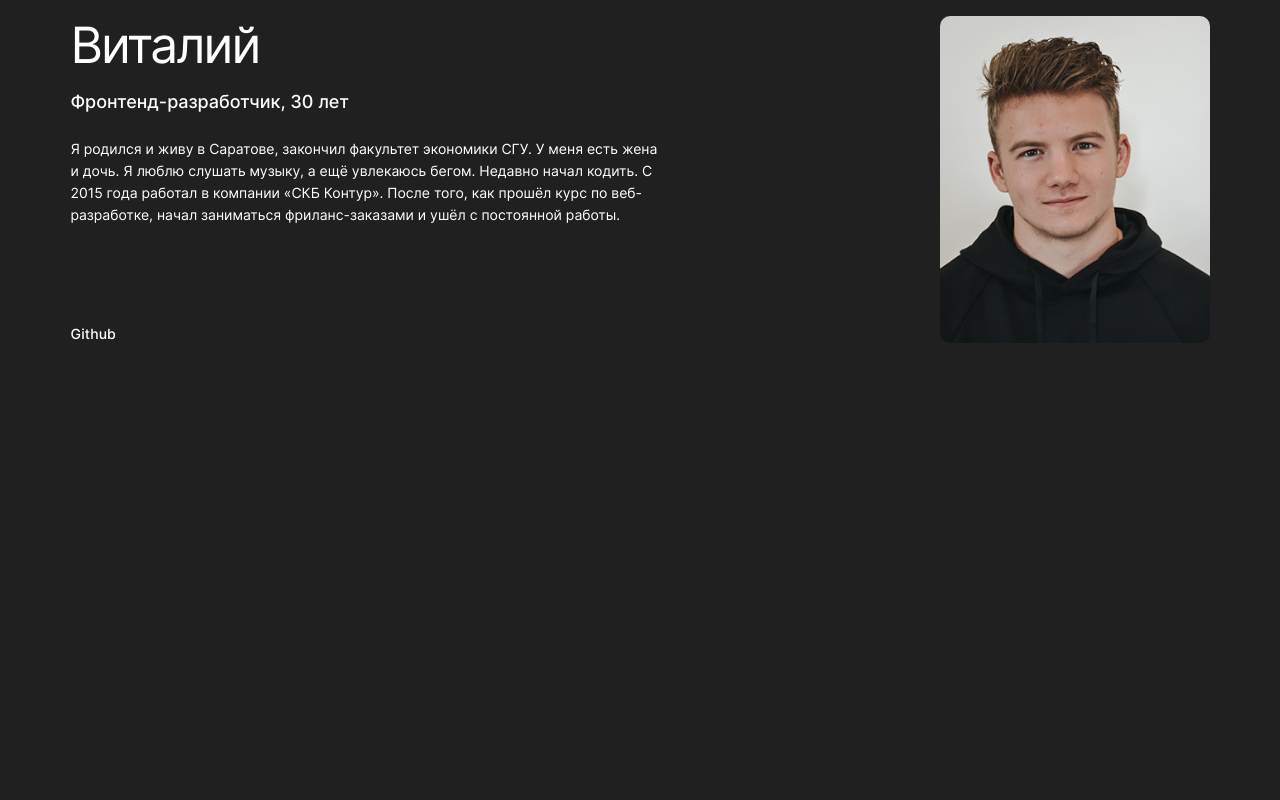
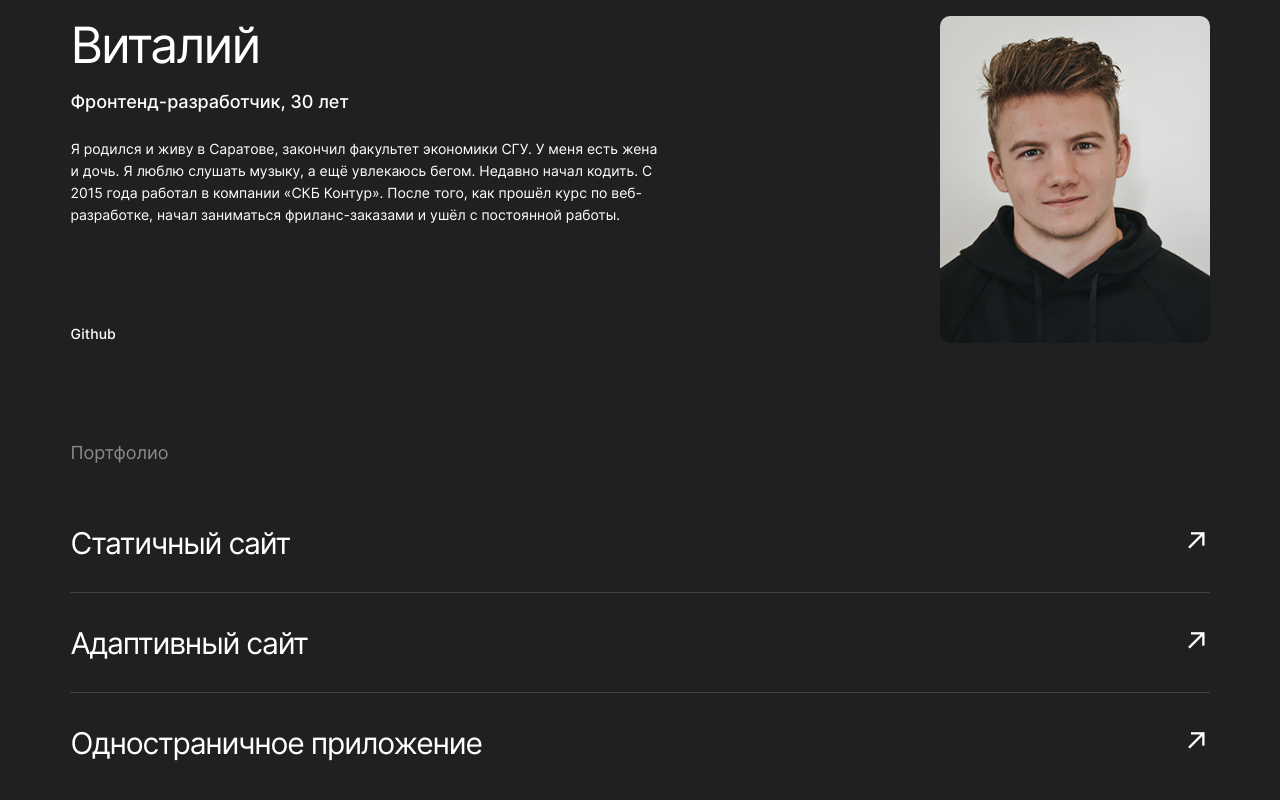
Before and after one commit to tatsenko-m/movies-explorer-frontend, a React (Create React App) app: page / in a window 1280 px wide. Shown: the part 2088-2888 px from the top of the page. Before the commit the page ends 2431 px from the top, so only its background shows below. Built offline with nearby package versions, Linux system fonts and the light colour scheme.

Commit message:
feat: сверстать Portfolio для desktop

```diff
--- a/src/components/Main/Main.js
+++ b/src/components/Main/Main.js
@@ -4,6 +4,7 @@ import Promo from '../Promo/Promo';
 import AboutProject from '../AboutProject/AboutProject';
 import Techs from '../Techs/Techs';
 import AboutMe from '../AboutMe/AboutMe';
+import Portfolio from '../Portfolio/Portfolio';
 
 const Main = () => {
   return (
@@ -12,6 +13,7 @@ const Main = () => {
       <AboutProject />
       <Techs />
       <AboutMe />
+      <Portfolio />
     </>
   );
 };
--- a/src/components/Portfolio/Portfolio.css
+++ b/src/components/Portfolio/Portfolio.css
@@ -0,0 +1,82 @@
+.portfolio {
+  width: 89vw;
+  max-width: 1140px;
+  display: flex;
+  flex-direction: column;
+  box-sizing: border-box;
+  margin: 0 auto;
+  padding: 100px 0 125px;
+}
+
+.portfolio__heading {
+  font-family: "Inter", "Arial", sans-serif;
+  color: #8b8b8b;
+  font-size: 18px;
+  font-style: normal;
+  font-weight: 400;
+  line-height: 20px;
+  -webkit-font-smoothing: antialiased;
+  -moz-osx-font-smoothing: grayscale;
+  margin: 0 0 50px;
+  padding: 0;
+}
+
+.portfolio__links {
+  display: flex;
+  flex-direction: column;
+  list-style: none;
+  align-items: stretch;
+  row-gap: 20px;
+  margin: 0;
+  padding: 0;
+}
+
+.portfolio__item::after {
+  display: block;
+  content: " ";
+  border-bottom: 1px solid #424242;
+  padding-top: 19px;
+}
+
+.portfolio__item:last-child::after {
+  content: none;
+}
+
+.portfolio__link {
+  display: flex;
+  justify-content: space-between;
+  align-items: center;
+  text-decoration: none;
+  opacity: 1;
+  transition: opacity 1s;
+}
+
+.portfolio__link:hover {
+  opacity: 0.7;
+}
+
+.portfolio__link-text {
+  font-family: "Inter", "Arial", sans-serif;
+  color: #fff;
+  font-size: 30px;
+  font-style: normal;
+  font-weight: 400;
+  line-height: 50px;
+  letter-spacing: -1.2px;
+  -webkit-font-smoothing: antialiased;
+  -moz-osx-font-smoothing: grayscale;
+  margin: 0;
+  padding: 0;
+}
+
+.portfolio__arrow-symbol {
+  font-family: "Inter", "Arial", sans-serif;
+  color: #fff;
+  font-size: 30px;
+  font-style: normal;
+  font-weight: 400;
+  line-height: 60px;
+  letter-spacing: -1.2px;
+  margin: 0;
+  padding: 0;
+}
--- a/src/components/Portfolio/Portfolio.js
+++ b/src/components/Portfolio/Portfolio.js
@@ -5,23 +5,23 @@ const Portfolio = () => {
     <section className="portfolio">
       <h2 className="portfolio__heading">Портфолио</h2>
       <nav>
-        <ul>
+        <ul className="portfolio__links">
           <li className="portfolio__item">
             <Link to="https://github.com/tatsenko-m/how-to-learn" target="_blank" className="portfolio__link">
               <p className="portfolio__link-text">Статичный сайт</p>
-              <div className="portfolio__link-icon"></div>
+              <span className="portfolio__arrow-symbol">&#8599;</span>
             </Link>
           </li>
           <li className="portfolio__item">
             <Link to="https://github.com/tatsenko-m/russian-travel" target="_blank" className="portfolio__link">
               <p className="portfolio__link-text">Адаптивный сайт</p>
-              <div className="portfolio__link-icon"></div>
+              <span className="portfolio__arrow-symbol">&#8599;</span>
             </Link>
           </li>
           <li className="portfolio__item">
             <Link to="https://github.com/tatsenko-m/react-mesto-api-full-gha" target="_blank" className="portfolio__link">
               <p className="portfolio__link-text">Одностраничное приложение</p>
-              <div className="portfolio__link-icon"></div>
+              <span className="portfolio__arrow-symbol">&#8599;</span>
             </Link>
           </li>
         </ul>
--- a/src/index.css
+++ b/src/index.css
@@ -10,6 +10,7 @@
 @import url(./components/AboutProject/AboutProject.css);
 @import url(./components/Techs/Techs.css);
 @import url(./components/AboutMe/AboutMe.css);
+@import url(./components/Portfolio/Portfolio.css);
 
 body {
   background-color: #202020;
```
